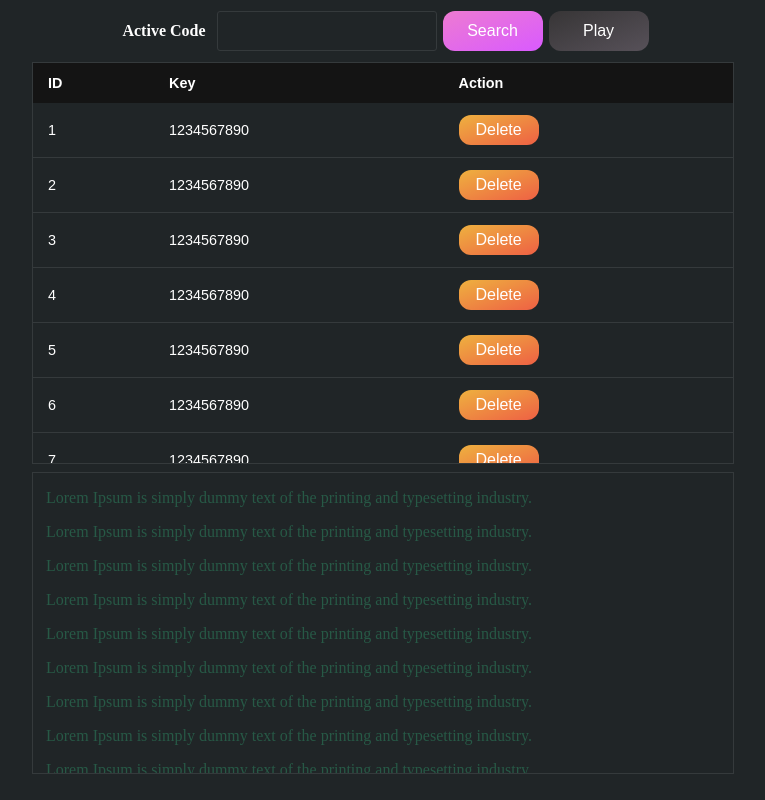
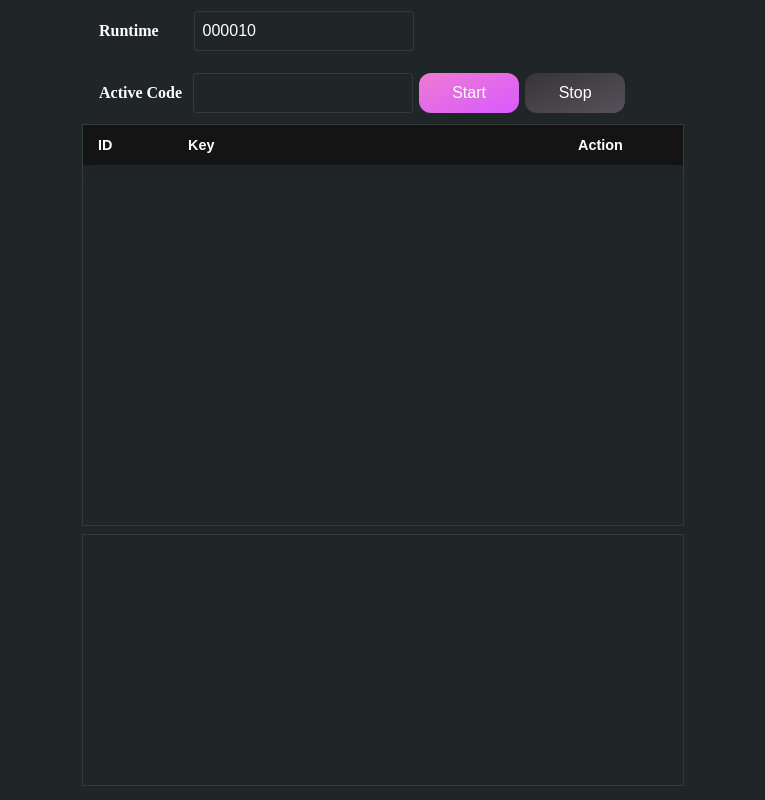
Before and after one commit to nyihtutzaw/code-generator-lk, a React (Create React App) app: page / in a window 1280 px wide. Shown: the whole page, without its empty margins (257-1022 px from the left). Built offline with nearby package versions, Linux system fonts and the light colour scheme.

Commit message:
[Done]Runtime with start and stop, Random show in array

```diff
--- a/public/index.html
+++ b/public/index.html
@@ -24,7 +24,7 @@
       work correctly both with client-side routing and a non-root public URL.
       Learn how to configure a non-root public URL by running `npm run build`.
     -->
-    <title>React App</title>
+    <title>Code Generator LK</title>
   </head>
   <body>
     <noscript>You need to enable JavaScript to run this app.</noscript>
--- a/src/App.js
+++ b/src/App.js
@@ -1,14 +1,52 @@
+import React, { useEffect, useState } from 'react'
 import ActiveCode from './components/activeCode/ActiveCode'
 import KeyTable from './components/keyTable/KeyTable'
 import Address from './components/address/Address'
 import './App.css'
 
-function App() {
+const App = () => {
+  const [runtime, setRuntime] = useState(10)
+  const [status, setStatus] = useState(false)
+  const [keys, setKeys] = useState([])
+
+  useEffect(() => {
+    let interval = null
+
+    if (status) {
+      interval = setInterval(() => {
+        setRuntime((prev) => (prev += 1))
+      }, 1)
+    } else {
+      clearInterval(interval)
+    }
+
+    return () => clearInterval(interval)
+  }, [status])
+
+  useEffect(() => {
+    let interval = null
+
+    if (status) {
+      interval = setInterval(() => {
+        setKeys([Math.random(1), ...keys])
+      }, 8000)
+    } else {
+      clearInterval(interval)
+    }
+
+    return () => clearInterval(interval)
+  }, [status, keys])
+
   return (
     <div className="container">
-      <ActiveCode />
-      <KeyTable />
-      <Address />
+      <ActiveCode
+        runtime={runtime}
+        setRuntime={setRuntime}
+        status={status}
+        setStatus={setStatus}
+      />
+      <KeyTable keys={keys} setStatus={setStatus} />
+      <Address addresses={keys} />
     </div>
   )
 }
--- a/src/components/activeCode/ActiveCode.jsx
+++ b/src/components/activeCode/ActiveCode.jsx
@@ -1,13 +1,59 @@
 import React from 'react'
 import styles from './ActiveCode.module.css'
 
-const ActiveCode = () => {
+const tranformRuntimeCode = (runtime) => {
+  if (runtime >= 10) {
+    return '0000' + runtime
+  } else if (runtime >= 100) {
+    return '000' + runtime
+  } else if (runtime >= 1000) {
+    return '00' + runtime
+  } else if (runtime >= 10000) {
+    return '0' + runtime
+  } else {
+    return runtime
+  }
+}
+
+const ActiveCode = ({ runtime, setRuntime, status, setStatus }) => {
   return (
     <div className={styles.container}>
-      <label id="code">Active Code</label>
-      <input type="text" id="code" />
-      <button className={[styles.btn, styles.search].join(' ')}>Search</button>
-      <button className={[styles.btn, styles.play].join(' ')}>Play</button>
+      <div className={styles.runtime_container}>
+        <label id="runtime">Runtime</label>
+        <input
+          type="text"
+          id="runtime"
+          value={tranformRuntimeCode(runtime)}
+          disabled={true}
+          onChange={(event) => setRuntime(event.target.value)}
+        />
+      </div>
+      <div className={styles.code_container}>
+        <label id="code">Active Code</label>
+        <input type="text" id="code" />
+        <button
+          className={
+            !status
+              ? [styles.btn, styles.start].join(' ')
+              : [styles.btn, styles.stop].join(' ')
+          }
+          onClick={() => setStatus(true)}
+          disabled={status}
+        >
+          Start
+        </button>
+        <button
+          className={
+            status
+              ? [styles.btn, styles.start].join(' ')
+              : [styles.btn, styles.stop].join(' ')
+          }
+          onClick={() => setStatus(false)}
+          disabled={!status}
+        >
+          Stop
+        </button>
+      </div>
     </div>
   )
 }
--- a/src/components/activeCode/ActiveCode.module.css
+++ b/src/components/activeCode/ActiveCode.module.css
@@ -1,20 +1,30 @@
 .container {
     background-color: #202527;
-    width: 700px;
+    width: 600px;
     color: #fff;
-    padding: 8px;
     display: flex;
-    align-items: center;
-    justify-content: center;
+    flex-direction: column;
 }
 
-.container label {
+.runtime_container {
+    padding: 8px;
+}
+
+.runtime_container label {
+    padding-right: 32px;
+}
+
+.code_container {
+    padding: 8px;
+}
+
+label {
     padding: 8px;
     font-size: 16px;
     font-weight: bold;
 }
 
-.container input {
+input {
     background-color: #202527;
     width: 220px;
     height: 40px;
@@ -28,11 +38,11 @@
     font-size: 16px;
 }
 
-.container input[type=text]:focus {
+input[type=text]:focus {
     border: 1px solid #353A3C;
 }
 
-.container .btn {
+.btn {
     border: 0;
     border-radius: 12px;
     color: #fff;
@@ -53,10 +63,10 @@
     margin: 3px;
 }
 
-.container .search {
+.start {
     background: linear-gradient(to bottom right, #ed7bd1, #d95aff);
 }
 
-.container .play {
+.stop {
     background: linear-gradient(to bottom right, #373536, #575159);
 }
--- a/src/components/address/Address.jsx
+++ b/src/components/address/Address.jsx
@@ -1,14 +1,11 @@
 import React from 'react'
 import styles from './Address.module.css'
 
-const Address = () => {
+const Address = ({ addresses }) => {
   return (
     <div className={styles.container}>
-      {[1, 2, 3, 4, 5, 6, 7, 8, 9, 10].map((_, index) => (
-        <p key={index}>
-          Lorem Ipsum is simply dummy text of the printing and typesetting
-          industry.
-        </p>
+      {addresses.map((address, index) => (
+        <p key={index}>{address}</p>
       ))}
     </div>
   )
--- a/src/components/address/Address.module.css
+++ b/src/components/address/Address.module.css
@@ -1,8 +1,8 @@
 .container {
     background-color: #202527;
-    width: 700px;
-    min-height: 300px;
-    max-height: 300px;
+    width: 600px;
+    min-height: 250px;
+    max-height: 250px;
     overflow: auto;
     color: #275946;
     border: 1px solid #353A3C;
--- a/src/components/keyTable/KeyTable.jsx
+++ b/src/components/keyTable/KeyTable.jsx
@@ -1,24 +1,41 @@
 import React from 'react'
 import styles from './KeyTable.module.css'
 
-const KeyTable = () => {
+const KeyTable = ({ keys, setStatus }) => {
+  const handleCopy = (key) => {
+    navigator.clipboard.writeText(key)
+    setStatus(false)
+  }
+
   return (
     <div className={styles.container}>
       <table className={styles.styled_table}>
         <thead>
           <tr>
-            <th scope="col">ID</th>
-            <th scope="col">Key</th>
-            <th scope="col">Action</th>
+            <th style={{ width: '15%' }} scope="col">
+              ID
+            </th>
+            <th style={{ width: '65%' }} scope="col">
+              Key
+            </th>
+            <th style={{ width: '20%' }} scope="col">
+              Action
+            </th>
           </tr>
         </thead>
         <tbody>
-          {[1, 2, 3, 4, 5, 6, 7, 8, 9, 10].map((_, index) => (
+          {keys.map((key, index) => (
             <tr key={index}>
-              <td>{index + 1}</td>
-              <td>1234567890</td>
-              <td>
-                <button className={styles.btn}>Delete</button>
+              <td style={{ width: '15%' }}>{index + 1}</td>
+              <td style={{ width: '65%' }}>{key}</td>
+              <td style={{ width: '20%' }}>
+                <button
+                  className={styles.btn}
+                  onClick={() => handleCopy(key)}
+                >
+                  Copy
+                  <span className={styles.tooltiptext}>Copied!</span>
+                </button>
               </td>
             </tr>
           ))}
--- a/src/components/keyTable/KeyTable.module.css
+++ b/src/components/keyTable/KeyTable.module.css
@@ -1,6 +1,6 @@
 .container {
     background-color: #202527;
-    width: 700px;
+    width: 600px;
     min-height: 400px;
     max-height: 400px;
     overflow: auto;
@@ -23,6 +23,7 @@
     position: -o-sticky;
     position: sticky;
     top: 0px;
+    z-index: 1;
 }
 
 .styled_table thead tr {
@@ -72,4 +73,38 @@
     touch-action: manipulation;
     white-space: nowrap;
     padding: 0 1rem;
+    position: relative;
 }
+
+.btn .tooltiptext {
+    visibility: hidden;
+    width: 80px;
+    background-color: #555;
+    color: #fff;
+    text-align: center;
+    border-radius: 6px;
+    padding: 5px 0;
+    position: absolute;
+    z-index: 1;
+    bottom: 125%;
+    left: 50%;
+    margin-left: -60px;
+    opacity: 0;
+    transition: opacity 0.3s;
+}
+
+.btn .tooltiptext::after {
+    content: "";
+    position: absolute;
+    top: 100%;
+    left: 50%;
+    margin-left: -5px;
+    border-width: 5px;
+    border-style: solid;
+    border-color: #555 transparent transparent transparent;
+}
+
+.btn:hover .tooltiptext {
+    visibility: visible;
+    opacity: 1;
+}
```
